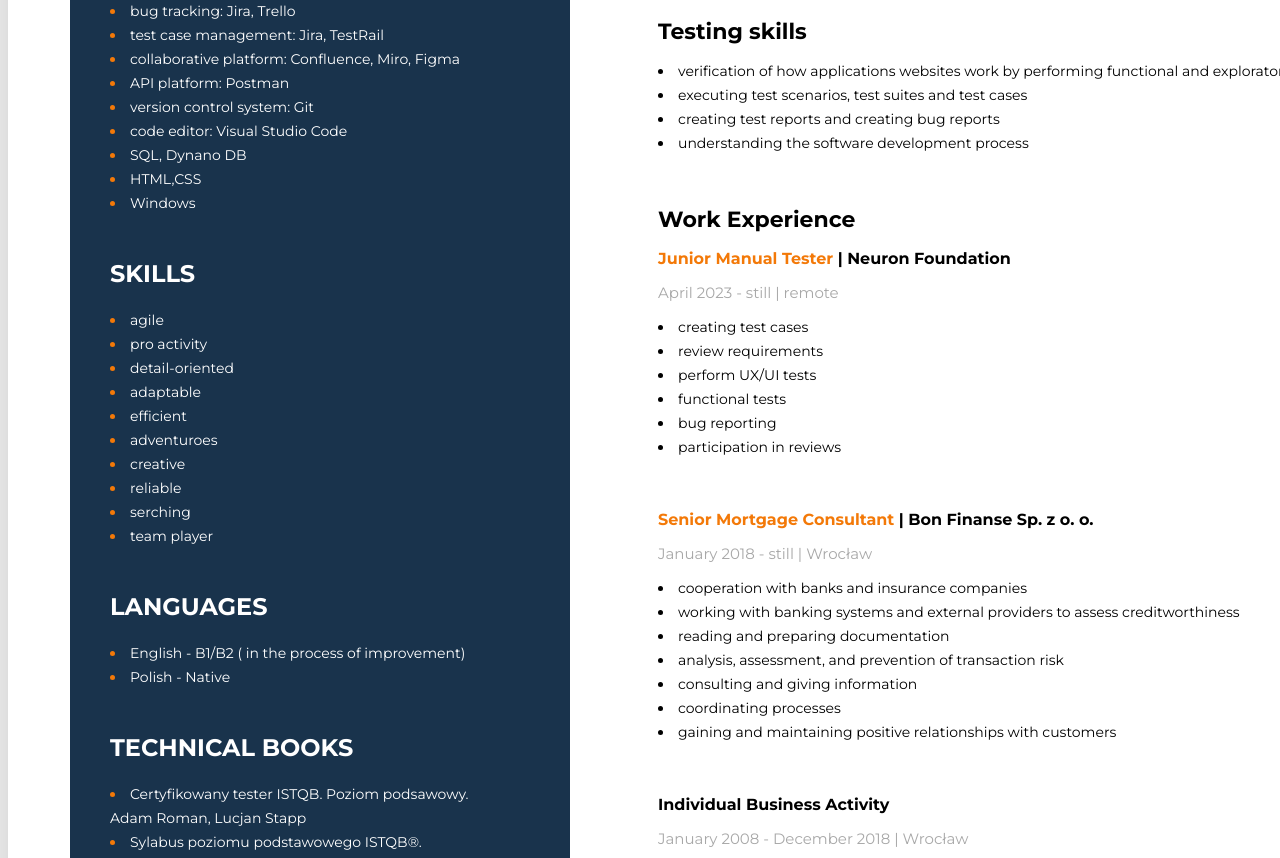
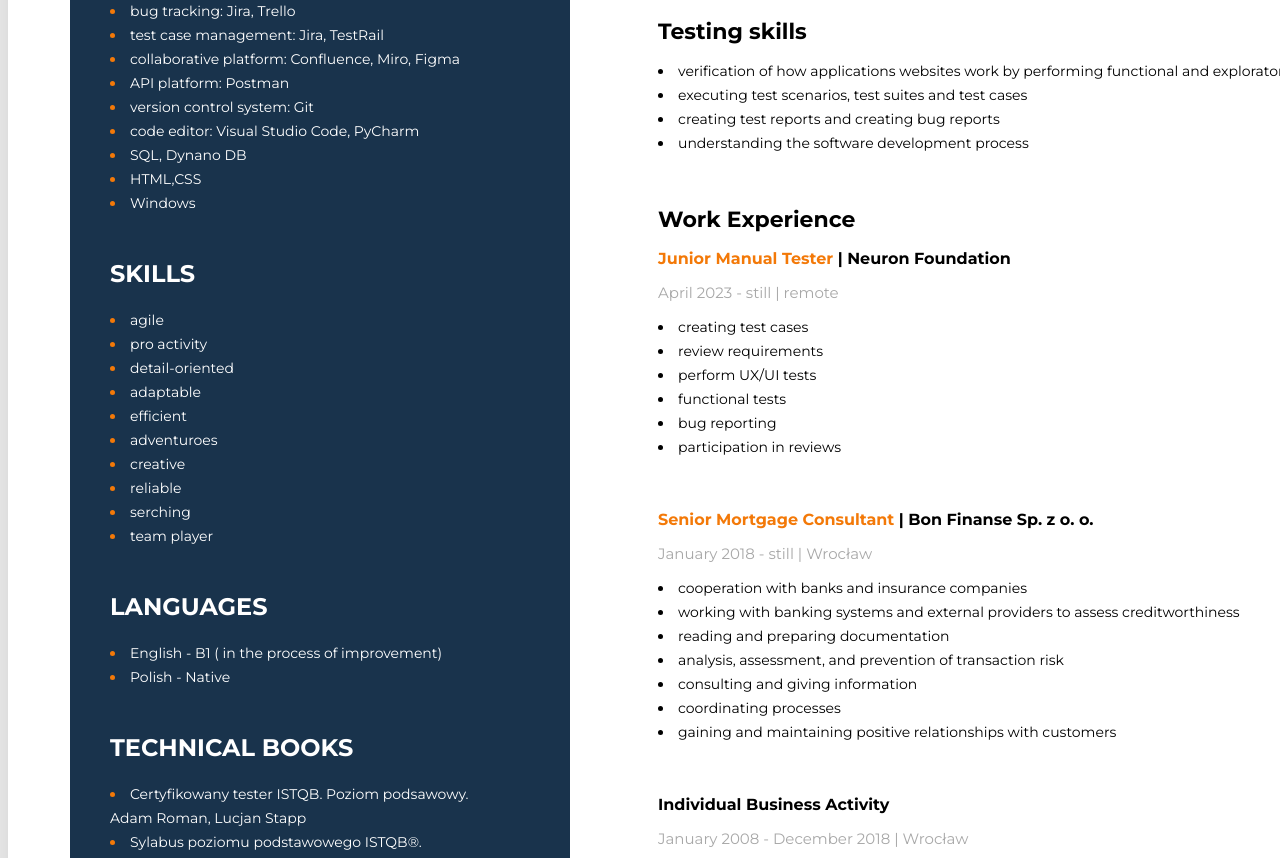
Before and after one commit to annakosinskawojciak/CV_Anna_Kosinska_Wojciak, a plain HTML site: page index.html in a window 1280 px wide. Shown: the part 820-1678 px from the top of the page. Drawn offline with Linux system fonts and the light colour scheme.

Commit message:
Update HTML

```diff
--- a/index.html
+++ b/index.html
@@ -40,7 +40,7 @@
             <li><span class="list-secondary-item">collaborative platform: Confluence, Miro, Figma</span></li>
             <li><span class="list-secondary-item">API platform: Postman</span></li>
             <li><span class="list-secondary-item">version control system: Git</span></li>
-            <li><span class="list-secondary-item">code editor: Visual Studio Code</span></li>
+            <li><span class="list-secondary-item">code editor: Visual Studio Code, PyCharm</span></li>
             <li><span class="list-secondary-item">SQL, Dynano DB</span></li>
             <li><span class="list-secondary-item">HTML,CSS</span></li>
             <li><span class="list-secondary-item">Windows</span></li>
@@ -64,7 +64,7 @@
         <div class="languages-block">
           <h2 class="header-secondary">LANGUAGES</h2>
           <ul class="list-secondary">
-            <li><span class="list-secondary-item">English - B1/B2 ( in the process of improvement)</span></li>
+            <li><span class="list-secondary-item">English - B1 ( in the process of improvement)</span></li>
             <li><span class="list-secondary-item">Polish - Native</span></li>
         </div>
         <div class="languages-block">
```
